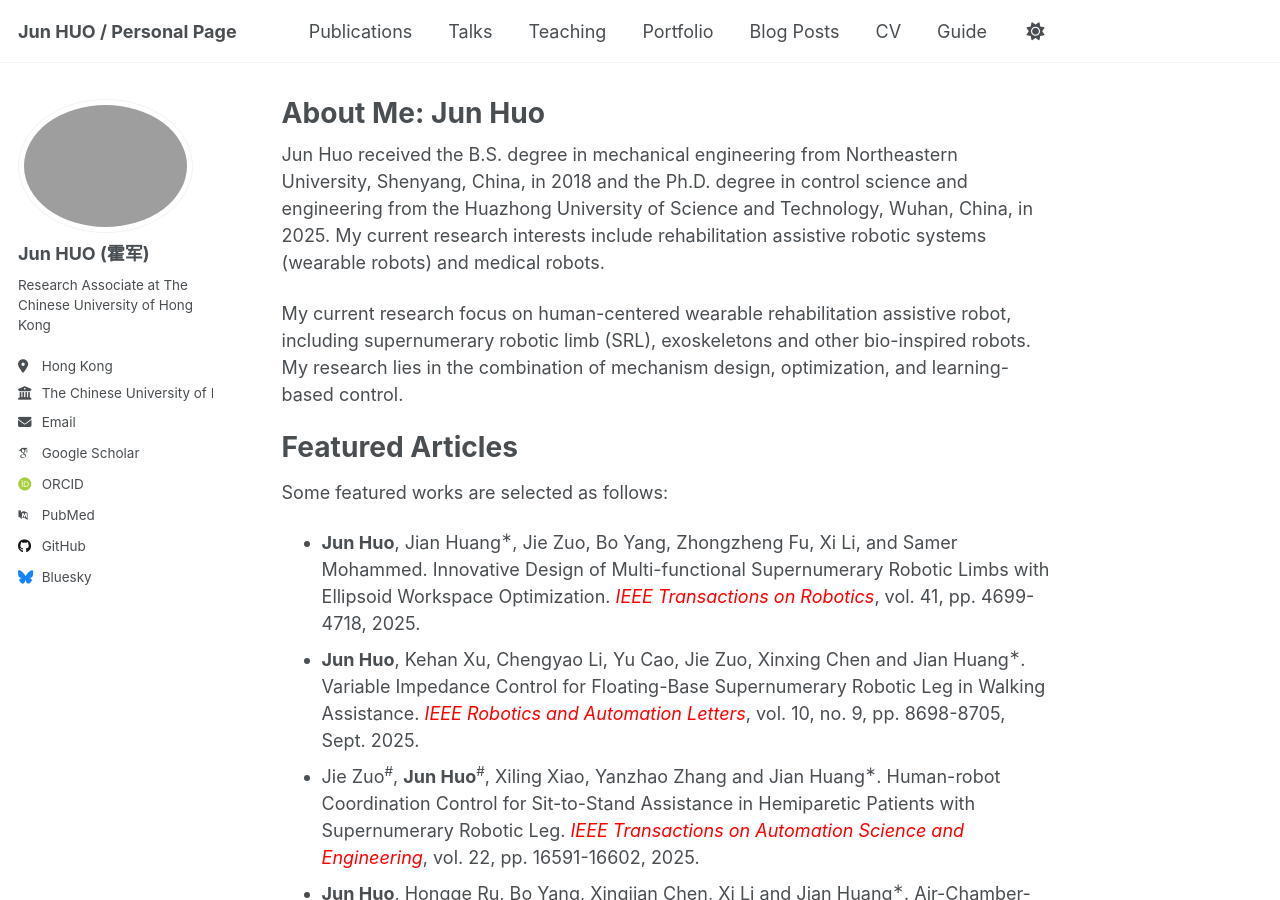
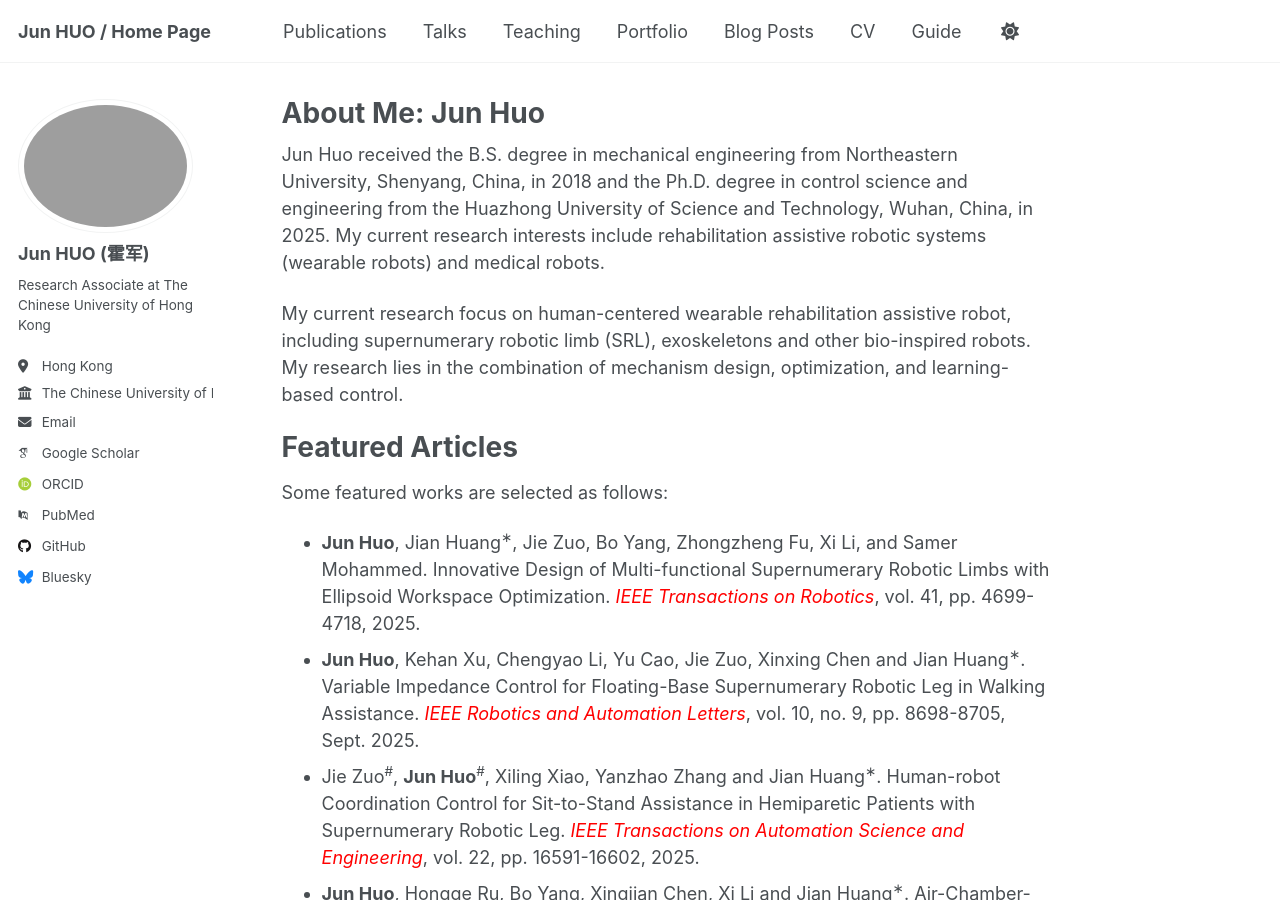
Before and after one commit to FokKwan/huojun.github.io, a Jekyll site: the page built from _pages/about.md, in a window 1280 px wide and 900 px high. Built offline with Jekyll 4.4.1, drawn with Linux system fonts in a browser that asks for light colours; some web fonts are replaced; a script that is not in the unit is left out.

Commit message:
Update _config.yml

```diff
--- a/_config.yml
+++ b/_config.yml
@@ -9,7 +9,7 @@
 # Basic Site Settings
 locale                   : "en-US"
 site_theme               : "default" # Currently available options are "default", "air"
-title                    : "Jun HUO / Personal Page"
+title                    : "Jun HUO / Home Page"
 title_separator          : "-"
 name                     : &name "Your Name"
 description              : &description "Your Name's academic portfolio"   # Update this with a general description of your site, this is the default if not overridden by a page
```
